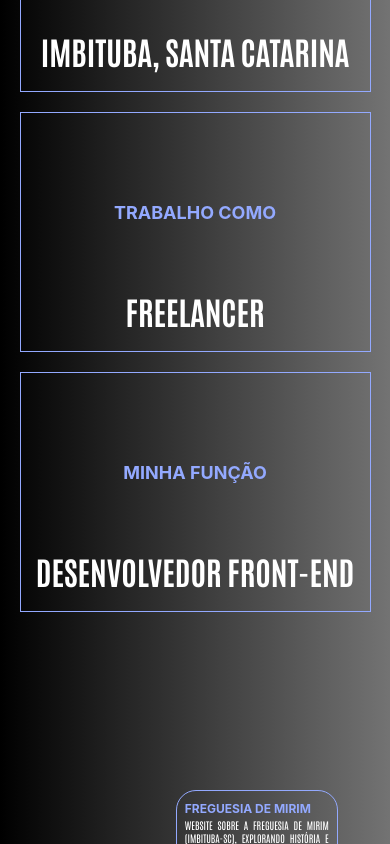
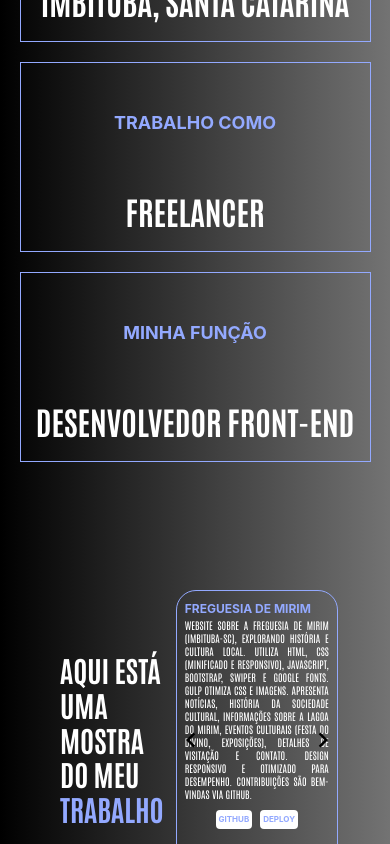
Before and after one commit to joao-carlos-dev/portfoliov5, a Vue app: page / in a window 390 px wide. Shown: the part 960-1804 px from the top of the page. Built offline with nearby package versions, Linux system fonts and the light colour scheme; a web font is replaced by a local one.

Commit message:
outros ajustes no responsivo

```diff
--- a/src/App.vue
+++ b/src/App.vue
@@ -214,7 +214,7 @@ body {
     flex-direction: row;
     /* Layout em linha em telas maiores */
     padding: 60px;
-    padding-top: 550px;
+    padding-top: 350px;
     height: auto;
     width: auto;
   }
@@ -260,8 +260,8 @@ body {
   }
 
   .acessar {
-    padding: 3px 9px;
-    font-size: 12px;
+    padding: 3px;
+    font-size: 8px;
   }
 }
 
--- a/src/components/SobreComponent.vue
+++ b/src/components/SobreComponent.vue
@@ -121,8 +121,8 @@ const funcaodesc = ref('Desenvolvedor front-end');
 
   .sobre-subtitle {
     font-size: 18px;
-    padding-top: 71px;
-    padding-bottom: 57px;
+    padding-top: 31px;
+    padding-bottom: 47px;
   }
 
   .sobre-desc {
```
